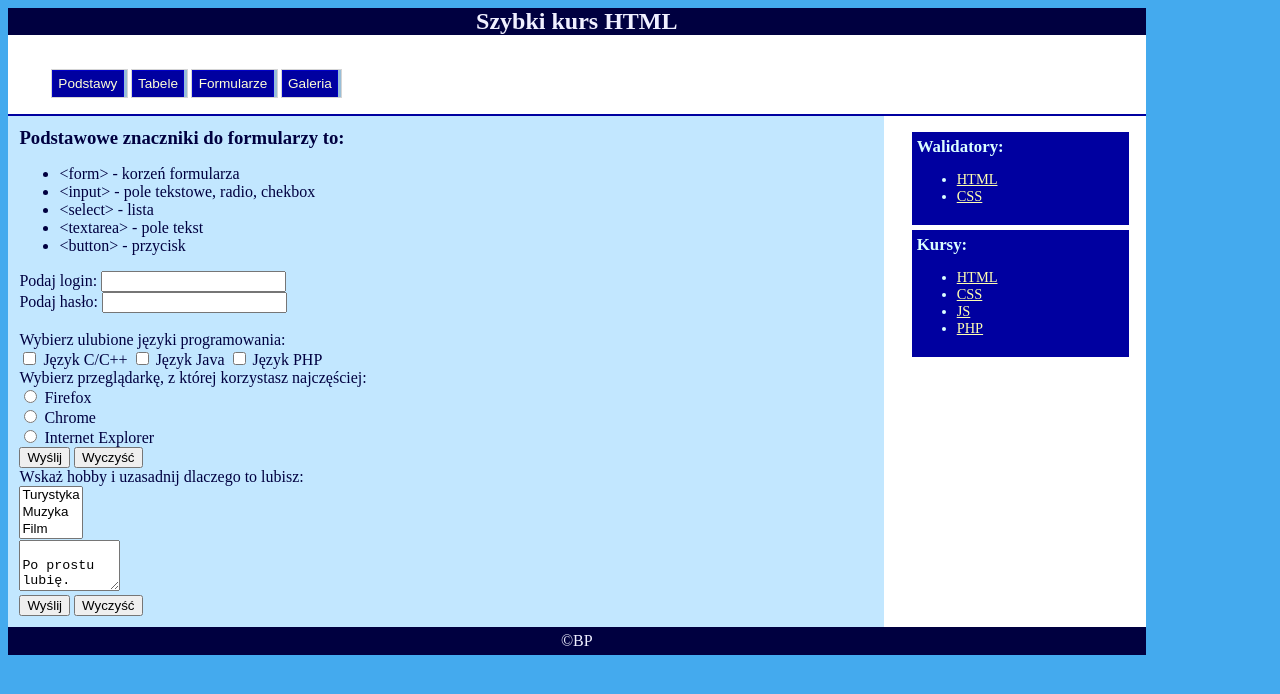
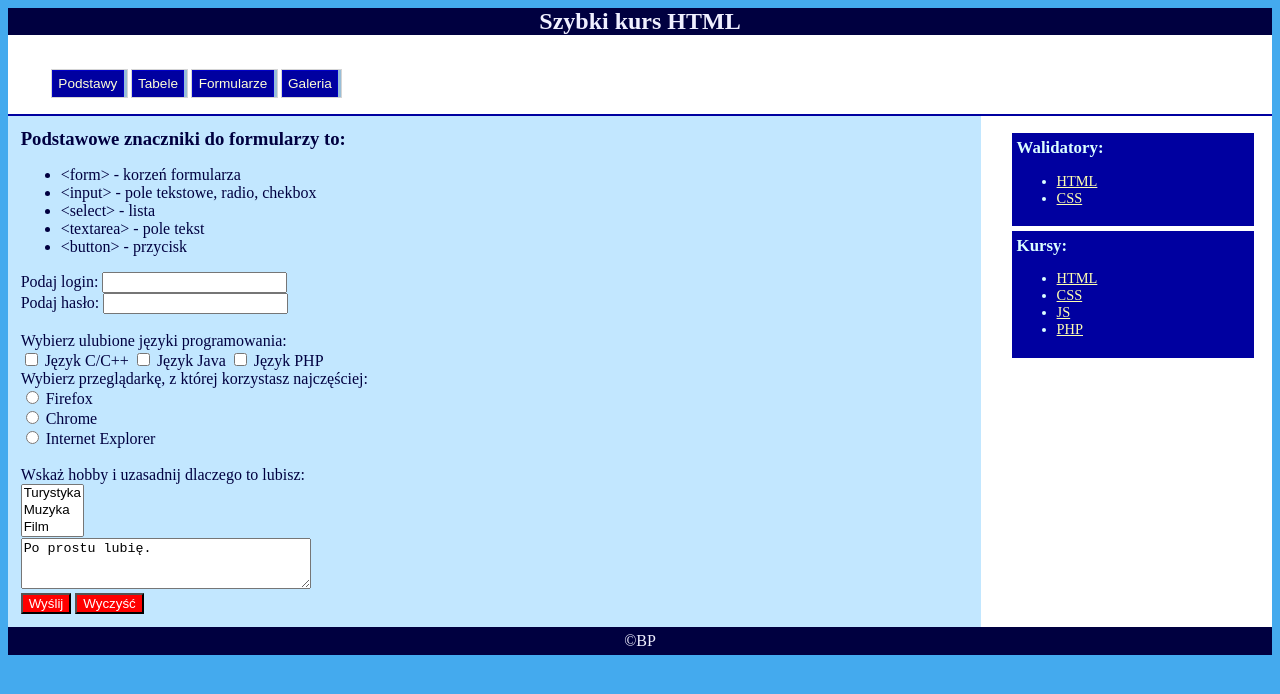
Before and after one commit to volodymyr-tsukanov/poai-html-1, a plain HTML site: page html/formularze.html in a window 1280 px wide. Drawn offline with Linux system fonts and the light colour scheme.

Commit message:
updated formularze.html (lab3 home)

```diff
--- a/html/formularze.html
+++ b/html/formularze.html
@@ -45,8 +45,6 @@
                 <input type="radio" name="przegladarka" value="Ch" /> Chrome <br>
                 <input type="radio" name="przegladarka" value="II" />
                 Internet Explorer<br>
-                <input type="submit" value="Wyślij" />
-                <input type="reset" value="Wyczyść" />
                 <!-- Inne znaczniki pól formularza -->
                 <br>Wskaż hobby i uzasadnij dlaczego to lubisz:
                 <br>
@@ -57,10 +55,8 @@
                     <option value="s">Sport</option>
                     <option value="i">Inne</option>
                 </select><br>
-                <textarea cols="10" rows="3" name="opinia">
-                    Po prostu lubię.
-                </textarea> <br>
-		<input type="submit" value="Wyślij" class="btn" />
+                <textarea cols="10" rows="3" name="opinia">Po prostu lubię.</textarea> <br>
+				<input type="submit" value="Wyślij" class="btn" />
                 <input type="reset" value="Wyczyść" class="btn" />
             </form>
         </div> <br>
--- a/html/style.css
+++ b/html/style.css
@@ -10,6 +10,10 @@ h1, h2, h3 {
 
 label {
 	cursor: help;
+}
+
+textarea {
+	width: 30%;
 }
 
 table {
@@ -47,8 +51,6 @@ h1, h2, #stopka {
 #kontener {
 	background: #ffffff;
 	float: center;
-	width: 90%;
-	height: 100%;
 }
 
 #menu {
@@ -152,6 +154,10 @@ ul#nav li:hover ul {
 	text-decoration: underline;
 }
 
+*.btn {
+	background: red;
+	color: white;
+}
 
 *.box {
 	background: #0000a0;
```
